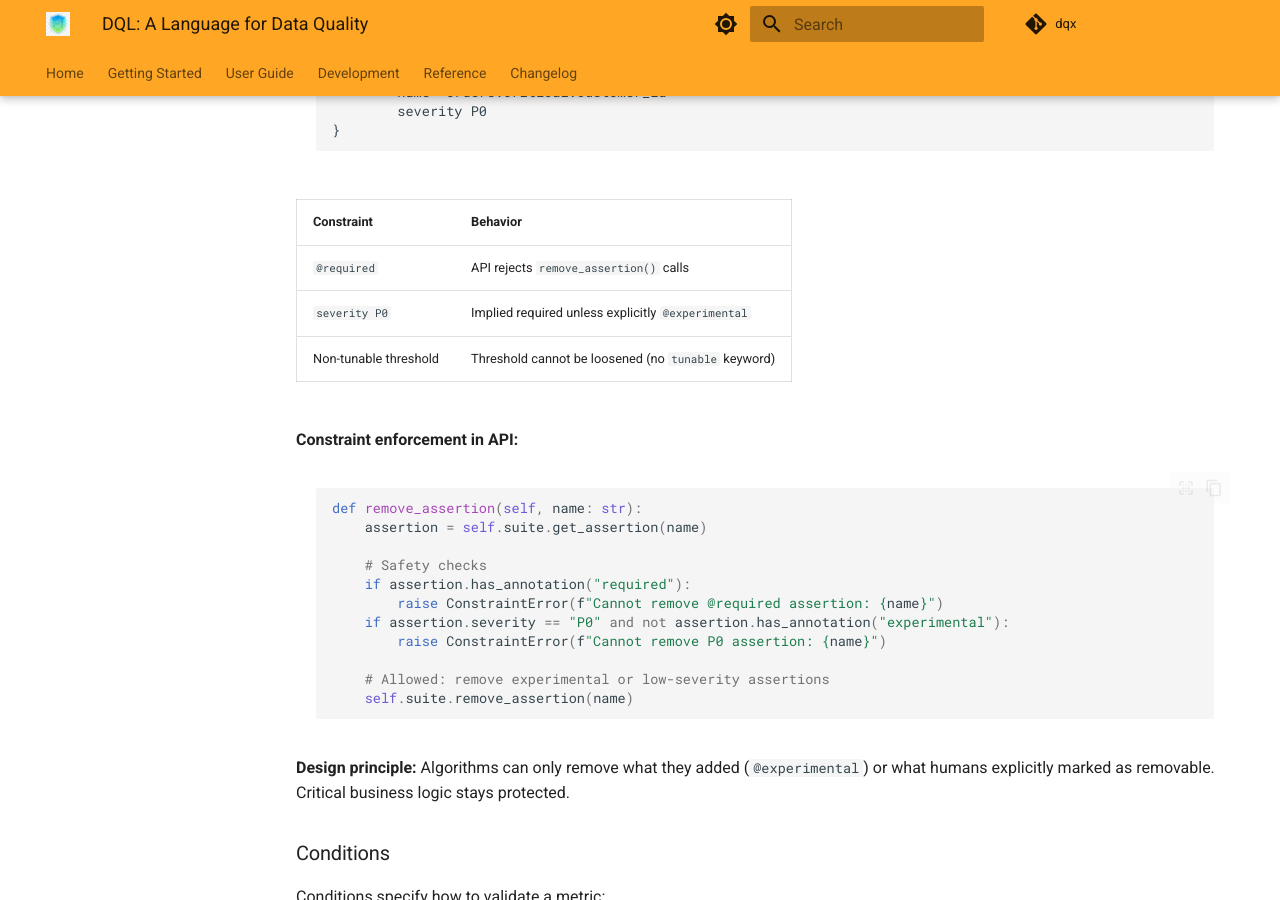
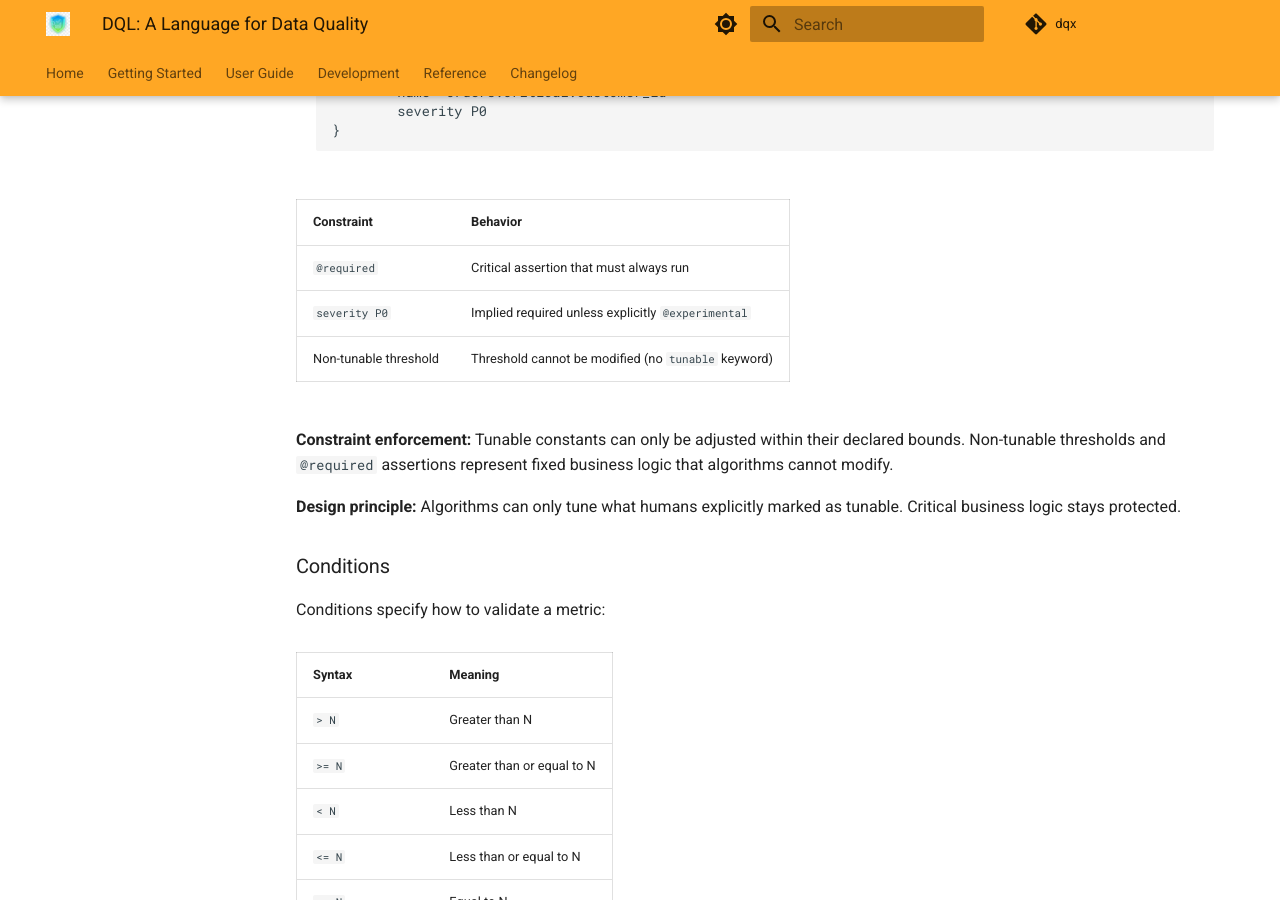
Before and after one commit to nampham2/dqx, an MkDocs documentation site: the page built from docs/design/dql-language.md, in a window 1280 px wide and 900 px high, scrolled down 4402 px. Built offline with MkDocs 1.6.1 and Material for MkDocs 9.7.7, drawn with Linux system fonts in a browser that asks for light colours; comment, search, counter and statistics services are not loaded; some of the changed text lies outside the part shown.

Commit message:
docs: simplify RL agent scope to threshold tuning only
- Remove assertion management API (add/remove/get_assertion, get_cost)
- Focus on tunable constant threshold optimization
- Simplify audit log to set_param actions only
- Update API summary and implementation status tables
- Simplify reward computation example

````diff
--- a/docs/design/dql-language.md
+++ b/docs/design/dql-language.md
@@ -178,27 +178,13 @@
 
 | Constraint | Behavior |
 |------------|----------|
-| `@required` | API rejects `remove_assertion()` calls |
+| `@required` | Critical assertion that must always run |
 | `severity P0` | Implied required unless explicitly `@experimental` |
-| Non-tunable threshold | Threshold cannot be loosened (no `tunable` keyword) |
-
-**Constraint enforcement in API:**
-
-```python
-def remove_assertion(self, name: str):
-    assertion = self.suite.get_assertion(name)
-
-    # Safety checks
-    if assertion.has_annotation("required"):
-        raise ConstraintError(f"Cannot remove @required assertion: {name}")
-    if assertion.severity == "P0" and not assertion.has_annotation("experimental"):
-        raise ConstraintError(f"Cannot remove P0 assertion: {name}")
-
-    # Allowed: remove experimental or low-severity assertions
-    self.suite.remove_assertion(name)
-```
-
-**Design principle:** Algorithms can only remove what they added (`@experimental`) or what humans explicitly marked as removable. Critical business logic stays protected.
+| Non-tunable threshold | Threshold cannot be modified (no `tunable` keyword) |
+
+**Constraint enforcement:** Tunable constants can only be adjusted within their declared bounds. Non-tunable thresholds and `@required` assertions represent fixed business logic that algorithms cannot modify.
+
+**Design principle:** Algorithms can only tune what humans explicitly marked as tunable. Critical business logic stays protected.
 
 ### Conditions
 
@@ -844,20 +830,15 @@
 
 ```jsonl
 {"ts": "2024-12-01T10:00:00Z", "action": "set_param", "param": "NULL_THRESHOLD", "old": 0.10, "new": 0.05, "agent": "rl_optimizer", "episode": 42}
-{"ts": "2024-12-15T14:30:00Z", "action": "add_assertion", "name": "orders.volume.tax_stability", "agent": "rl_optimizer", "episode": 87}
-{"ts": "2024-12-20T09:00:00Z", "action": "remove_assertion", "name": "orders.legacy.row_count", "agent": "human", "reason": "obsolete"}
-{"ts": "2024-12-22T11:15:00Z", "action": "promote", "name": "orders.volume.tax_stability", "from": "experimental", "agent": "human"}
+{"ts": "2024-12-15T14:30:00Z", "action": "set_param", "param": "MIN_ORDERS", "old": 1000, "new": 800, "agent": "autotuner", "reason": "seasonal adjustment"}
+{"ts": "2024-12-20T09:00:00Z", "action": "set_param", "param": "TOLERANCE", "old": 0.001, "new": 0.002, "agent": "human", "reason": "reduce false positives"}
 ```
 
 ### History Actions
 
 | Action | Description | Fields |
 |--------|-------------|--------|
-| `set_param` | Tunable constant changed | `param`, `old`, `new` |
-| `add_assertion` | New assertion added | `name`, `check` |
-| `remove_assertion` | Assertion removed | `name`, `reason` |
-| `promote` | Experimental → production | `name`, `from` |
-| `demote` | Production → experimental | `name`, `reason` |
+| `set_param` | Tunable constant changed | `param`, `old`, `new`, `agent`, `reason` |
 
 ### Agent Field
 
@@ -994,19 +975,17 @@
 
 1. Read tunable parameters and their bounds
 2. Modify thresholds within bounds
-3. Add/remove experimental assertions
-4. Run checks and observe outcomes
-5. Compute rewards from results and costs
-6. Log changes to history
+3. Run checks and observe outcomes
+4. Compute rewards from results and costs
+5. Log changes to history
 
 **Action Space:**
 
-The RL agent operates on a hybrid action space:
+The RL agent operates on a continuous, bounded action space derived from tunable constants:
 
 | Component | Type | Description |
 |-----------|------|-------------|
 | **Threshold adjustments** | Continuous, bounded | One dimension per `tunable` constant |
-| **Policy exploration** | Discrete | `add_assertion`, `remove_assertion`, `promote`, `no_op` |
 
 ```python
 # Continuous action space derived from tunable constants
@@ -1024,7 +1003,7 @@
 }
 ```
 
-For pure threshold optimization, use bounded continuous control (PPO, SAC). For policy exploration with add/remove, use hybrid action space or hierarchical RL.
+For threshold optimization, use bounded continuous control algorithms (PPO, SAC).
 
 **Example DQL with tunable thresholds and costs:**
 
@@ -1112,48 +1091,26 @@
                     "name": r.name,
                     "passed": r.passed,
                     "value": r.metric_value,
-                    "cost": self.suite.get_cost(r.name),
                 }
                 for r in results.assertions
             ]
         }
 
     def compute_reward(self, results: dict, ground_truth: dict = None) -> float:
-        """Compute reward from results and @cost annotations."""
+        """Compute reward from results.
+
+        Simple reward: +1 for correct predictions, -1 for incorrect.
+        Can be extended to use @cost annotations when available.
+        """
         reward = 0.0
         for a in results["assertions"]:
-            cost = a["cost"]  # {"false_positive": N, "false_negative": M}
             if ground_truth and a["name"] in ground_truth:
                 actual_issue = ground_truth[a["name"]]
-                if not a["passed"] and not actual_issue:
-                    reward -= cost["false_positive"]  # Alert fatigue
-                elif a["passed"] and actual_issue:
-                    reward -= cost["false_negative"]  # Missed problem
+                if a["passed"] == (not actual_issue):
+                    reward += 1.0  # Correct prediction
+                else:
+                    reward -= 1.0  # Incorrect prediction
         return reward
-
-    def add_experimental(self, name: str, check: str, assertion: str):
-        """Propose new assertion for exploration."""
-        self.suite.add_assertion(name, check, assertion, experimental=True)
-        self.history.log(
-            {
-                "action": "add_assertion",
-                "name": name,
-                "agent": "rl_optimizer",
-                "episode": self.episode,
-            }
-        )
-
-    def remove_assertion(self, name: str, reason: str):
-        """Remove underperforming assertion."""
-        self.suite.remove_assertion(name)
-        self.history.log(
-            {
-                "action": "remove_assertion",
-                "name": name,
-                "reason": reason,
-                "agent": "rl_optimizer",
-            }
-        )
 
     def save(self):
         """Persist changes to DQL file and history."""
@@ -1197,11 +1154,8 @@
 | `suite.get_tunable_params()` | List parameters with bounds for action space |
 | `suite.set_param(name, value)` | Modify threshold (validates bounds) |
 | `suite.get_param(name)` | Get current value of a parameter |
-| `suite.get_assertion(name)` | Get assertion by name (for inspection/validation) |
+| `suite.get_param_history(name)` | Get change history for a parameter |
 | `suite.run(db, date)` | Execute checks, return structured results |
-| `suite.get_cost(name)` | Get `@cost` annotation for reward computation |
-| `suite.add_assertion(...)` | Add experimental assertion |
-| `suite.remove_assertion(name)` | Remove assertion (respects `@required` constraint) |
 | `suite.save()` | Persist changes back to `.dql` file |
 | `History.log(entry)` | Append to `.dql.history` file |
 
@@ -1788,12 +1742,7 @@
 | Feature | Description | Priority |
 |---------|-------------|----------|
 | `Suite.load(path)` | Parse DQL into manipulable Suite object | High |
-| `suite.get_assertion(name)` | Retrieve assertion by name | Medium |
-| `suite.add_assertion(...)` | Add experimental assertion | Medium |
-| `suite.remove_assertion(name)` | Remove assertion (respects `@required`) | Medium |
-| `suite.get_cost(name)` | Get `@cost` annotation values | Medium |
 | `suite.save()` | Persist changes back to `.dql` file | Medium |
-| Safety constraints | P0 implied required, `@required` enforcement | Medium |
 
 #### History & Auditing
 
````
